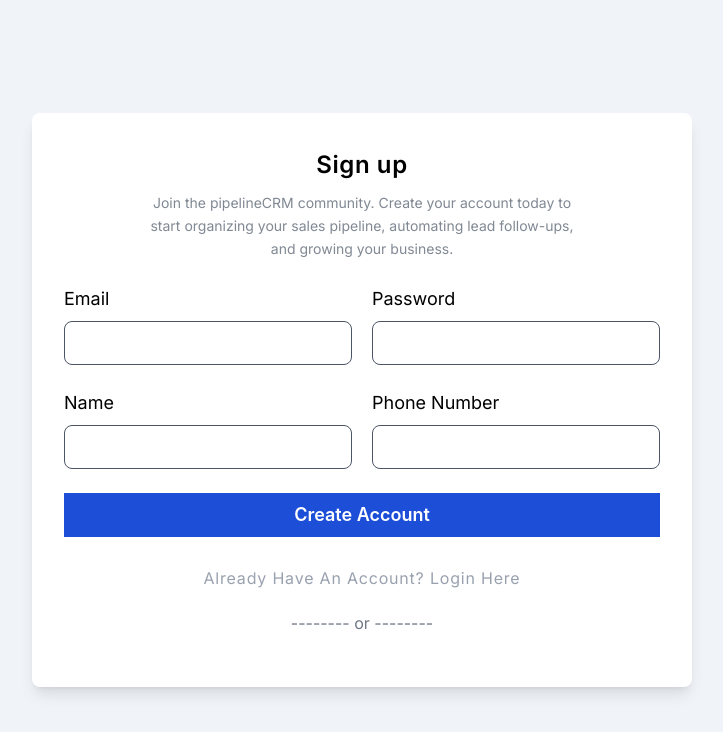
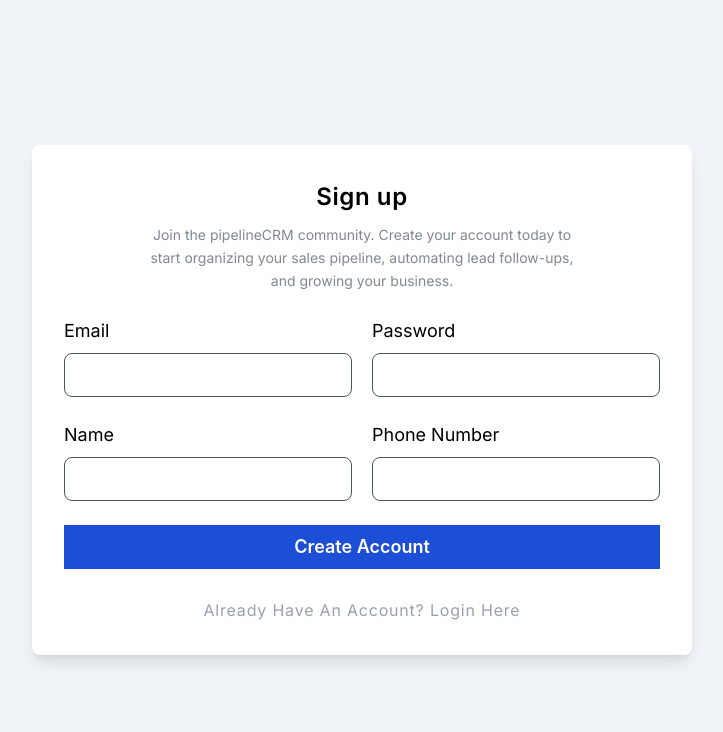
Before and after one commit to Yashwanthkumar-dev/CRM-frontend, a React (Vite) app: page /signUp in a window 1280 px wide. Shown: the top 732 px of the page, without its empty margins (278-1001 px from the left). Built offline with nearby package versions, Linux system fonts and the light colour scheme.

Commit message:
fix : changes in login and sign page

```diff
--- a/src/pages/LoginPage.jsx
+++ b/src/pages/LoginPage.jsx
@@ -99,11 +99,11 @@
             </NavLink>
           </div>
 
-          <div className="mt-5">
+          {/* <div className="mt-5">
             <h5 className="text-gray-600/80 text-center">
               ------------------ or ----------------
             </h5>
-          </div>
+          </div> */}
         </div>
       </div>
     </>
--- a/src/pages/SignInPage.jsx
+++ b/src/pages/SignInPage.jsx
@@ -137,11 +137,11 @@
             </p>
           </div>
 
-          <div>
+          {/* <div>
             <p className="text-center text-gray-600/80 font-inter my-5">
               -------- or --------
             </p>
-          </div>
+          </div> */}
         </div>
       </div>
     </>
```
